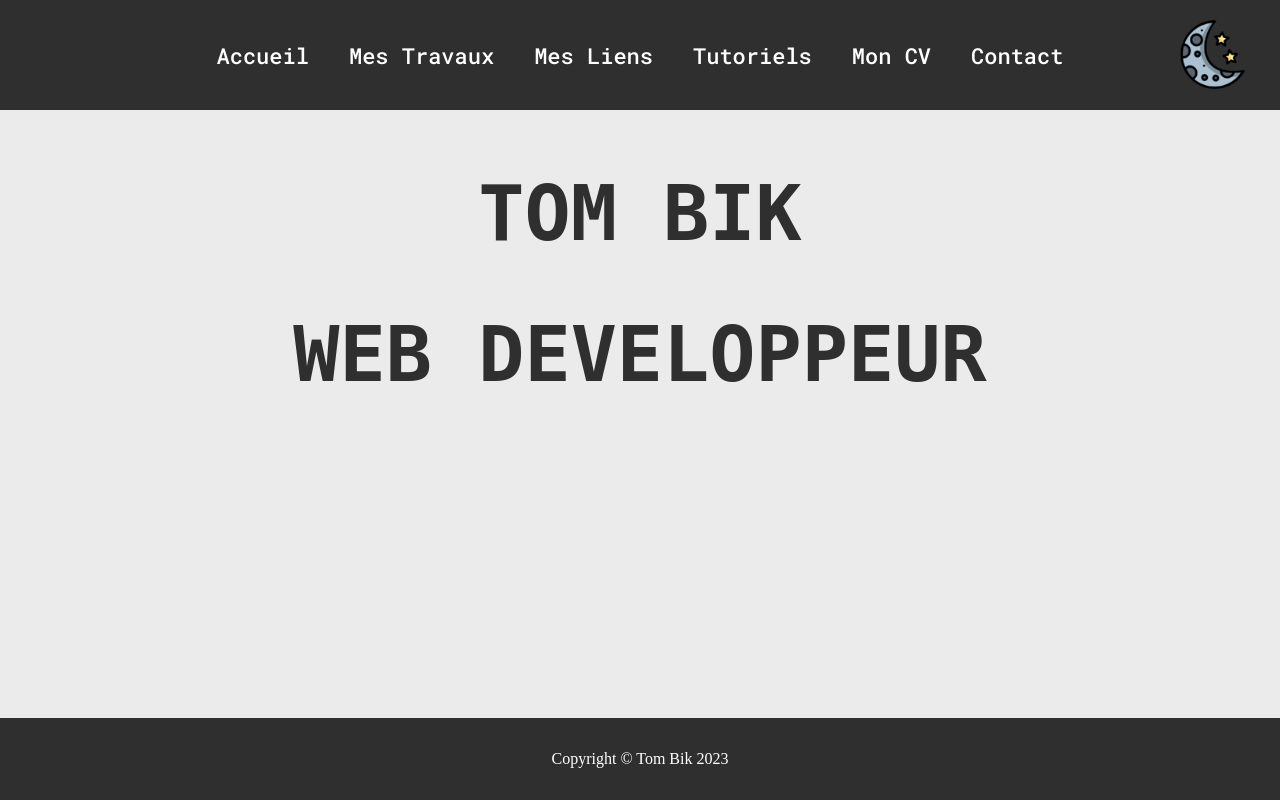
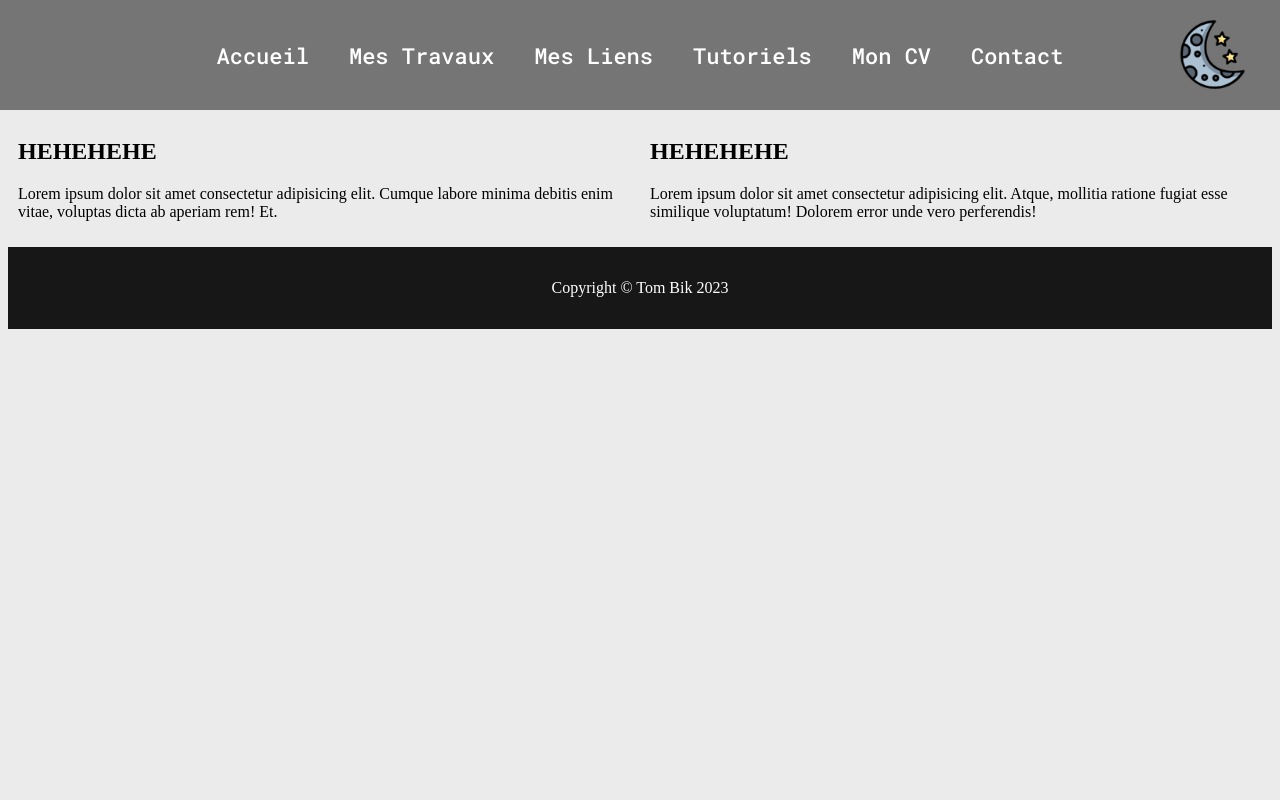
Before and after one commit to Slashyo/Portfolio, a PHP site: page / in a window 1280 px wide. Run offline with PHP 8.4, Linux system fonts and the light colour scheme.

Commit message:
grid et block en dessous

```diff
--- a/public/css/menuDarkMode.css
+++ b/public/css/menuDarkMode.css
@@ -6,9 +6,13 @@
 #gridmenu {
     display: grid;
     grid-template-columns: 1fr 1fr;
-    grid-template-rows: 100px;
+    grid-template-rows: 100px repeat(3, auto);
     grid-template-areas:
             "menuNav darkMode"
+            "tomBik tomBik"
+            "blockHome blockHome1"
+            "footer footer"
+
     ;
 }
 
@@ -96,6 +100,8 @@
 }
 
 .menu-toggle .close-icon {
+    width: 70px;
+    height: auto;
     animation: icon-rotate-exterieur 0.7s ease-in-out forwards;
     display: none;
 }
@@ -114,7 +120,7 @@
 
 @keyframes icon-rotate-interieur {
     from {
-      transform: rotate(360deg);
+      transform: rotate(180deg);
     }
     to {
       transform: rotate(0deg);
@@ -137,7 +143,7 @@
     left: 0;
     width: 100%;
     height: 100%;
-    background-color: rgba(0, 0, 0, 0.8);
+    background-color: rgba(0, 0, 0, 0.5);
     /* Cacher le dark mode une fois le menu ouvert
     z-index: 9998; */
     transform: translateX(-100%);
@@ -146,7 +152,7 @@
 
 .menu.show {
     transform: translateX(0);
-    background-color: rgba(0, 0, 0, 0.8);
+    background-color: rgba(0, 0, 0, 0.95);
     transition: transform 1s ease-in-out, background-color 1s ease-in-out;
 }
 
@@ -176,7 +182,7 @@
 h1 {
     text-align: center;
     font-family: 'Space Mono', monospace;
-    font-size: clamp(3rem, 6vw, 10rem);
+    font-size: clamp(2rem, 6vw, 10rem);
     color: rgba(0, 0, 0, 0.8);
     padding: 0rem clamp(1rem, 2vw, 3rem);
     border-radius: clamp(0.4rem, 0.75vw, 1rem);
@@ -189,24 +195,57 @@
 #photoHome {
     display: block;
     margin: auto;
+    height: auto;
     width: 90%;
     height: auto;
 }
 
+#tomBik {
+    grid-area: tomBik;
+}
+
+#childBlock {
+    margin: 10px;
+    grid-area: blockHome;
+}
+
+#childBlock1 {
+    margin: 10px;
+    grid-area: blockHome1;
+}
+
 footer {
+    grid-area: footer;
 
     width: 100%;
-    background-color: rgba(0, 0, 0, 0.8);
-    position: fixed;
     left: 0;
     bottom: 0;
-    text-align: center;
+    margin: 0 auto;
+    background-color: rgba(0, 0, 0, 0.90);
 }
 
 footer p {
     line-height: 50px;
     height: 50px;
     color: #fff;
+    text-align: center;
+
+}
+
+#insta {
+    width: 40px;
+    height: auto;
+    position: fixed;
+    left: 50px;
+    bottom: 23px;
+}
+
+#linkedin {
+    width: 35px;
+    height: auto;
+    position: fixed;
+    left: 10px;
+    bottom: 25px;
 }
 
 /* Curseur sur toute la page */
@@ -226,21 +265,14 @@
 /* RESPONSIVE POUR L'ENSEMBLE DE LA PAGE */
 
 @media screen and (min-width: 768px) {
-    #gridmenu {
-        display: grid;
-        grid-template-columns: 1fr 100px;
-        grid-template-rows: 110px;
-        grid-template-areas:
-            "menuNav darkMode"
-        ;
-    }
+
 
     .menu-toggle {
         display: none;
     }
 
     .menu {
-        grid-area: menuNav;
+
         height: 110px;
         transform: none;
     }
@@ -263,23 +295,35 @@
     }
 
     #mode-switch.dark-mode {
-        grid-area: darkMode;
+
         top: 17px;
         grid-column: 2/3;
         align-self: flex-end;
     }
 
     #mode-switch.light-mode {
-        grid-area: darkMode;
+
         top: 17px;
         grid-column: 2/3;
         align-self: flex-end;
     }
 
+    h1 {
+        font-size: clamp(3rem, 6vw, 10rem);
+    }
+
+    #tomBik {
+        display: none;
+    }
+
     #photoHome {
-        display: none;
         margin: auto;
         width: 75%;
         height: 75%;
     }
+
+
+    footer {
+        position: static;
+    }
   }
--- a/view/contact.php
+++ b/view/contact.php
@@ -13,8 +13,6 @@
 include 'include/menuDarkMode.php';
     ?>
 
-
-
     <?php
 include 'include/footer.php'
     ?>
--- a/view/homePage.php
+++ b/view/homePage.php
@@ -9,14 +9,27 @@
     <title>Accueil</title>
 </head>
 <body>
+<div id="gridmenu">
     <?php
 include 'include/menuDarkMode.php';
     ?>
+<div id="tomBik">
     <h1 data-value="TOM BIK">TOM BIK</h1>
-    <img id="photoHome" src="img/kisspng-web-development-web-developer-web-design-web-development-5afd66934ea449.9607081515265563073221.png" width="90%" height="auto" alt="">
-    <h1 data-value="WEB DEV">WEB DEVELOPPEUR</h1>
+    <img id="photoHome" src="img/kisspng-web-development-web-developer-web-design-web-development-5afd66934ea449.9607081515265563073221.png" alt="">
+    <h1>WEB DEVELOPER</h1>
+</div>
+
+    <div id="childBlock">
+    <h2>HEHEHEHE</h2>
+    <p>Lorem ipsum dolor sit amet consectetur adipisicing elit. Cumque labore minima debitis enim vitae, voluptas dicta ab aperiam rem! Et.</p>
+    </div>
+    <div id="childBlock1">
+    <h2>HEHEHEHE</h2>
+    <p>Lorem ipsum dolor sit amet consectetur adipisicing elit. Atque, mollitia ratione fugiat esse similique voluptatum! Dolorem error unde vero perferendis!</p>
+    </div>
     <?php
 include 'include/footer.php'
     ?>
+</div>
 </body>
 </html>
--- a/view/include/footer.php
+++ b/view/include/footer.php
@@ -1,3 +1,4 @@
 <footer>
+
     <p>Copyright &copy Tom Bik 2023</p>
 </footer>
--- a/view/include/menuDarkMode.php
+++ b/view/include/menuDarkMode.php
@@ -1,12 +1,11 @@
-<div id="gridmenu">
-
-
 <!-- MENU DE NAVIGATION -->
 
 <nav>
     <div class="menu-toggle">
         <img class="open-icon" src="img/icons8-menu-rounded-100.png" alt="Menu">
-        <img class="close-icon" src="img/icons8-multiplier-96.png" alt="Close">
+
+        <!-- COPYRIGHT Anas Mannaa -->
+        <img class="close-icon" src="img/fermer.png" alt="Close">
     </div>
 
 <div class="menu">
@@ -23,5 +22,3 @@
 
 <!-- "BOUTON" DARK MODE -->
 <a href="#" id="mode-switch" class="dark-mode"></a>
-
-</div>
```
Also changed, not shown: public/img/3721672-instagram_108066.png (added), public/img/fermer.png (added), public/img/linkedin_icon-icons.com_53609.png (added).
